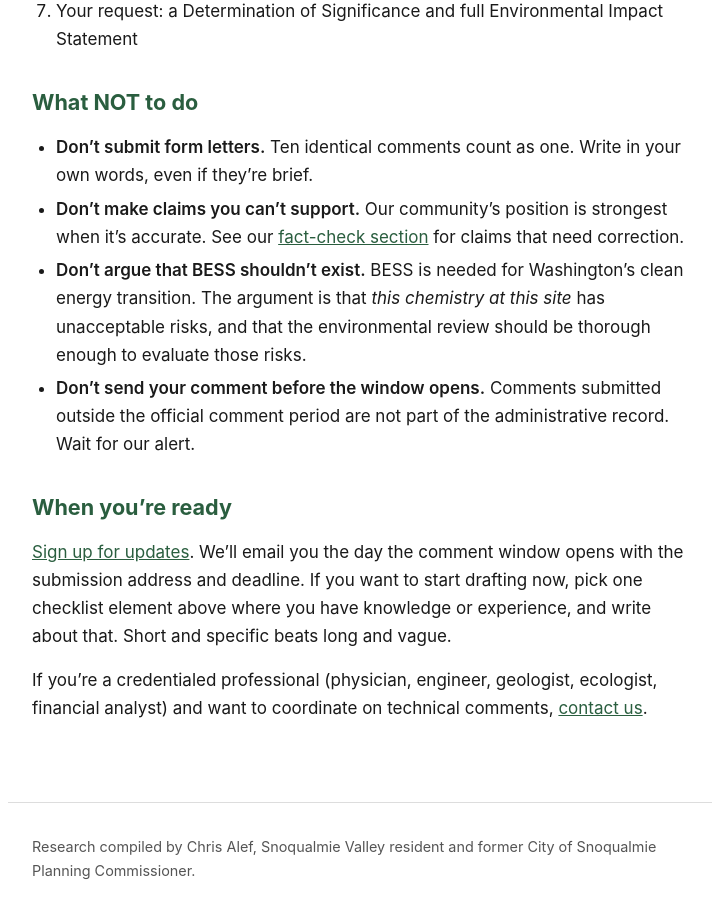
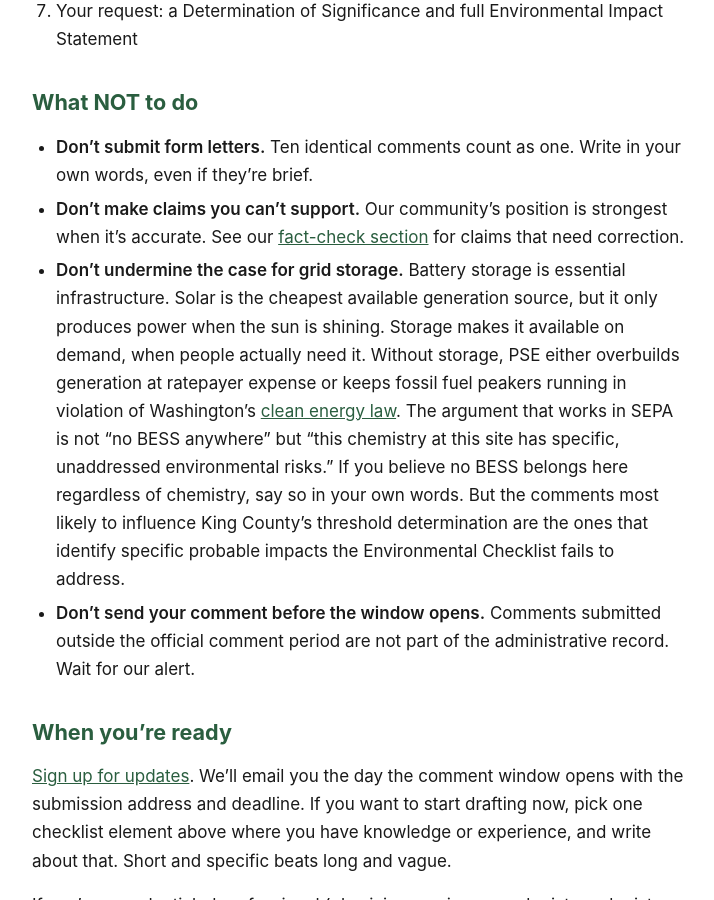
Before and after one commit to calef/cascadia-ridge-bess, a Jekyll site: the page built from _pages/sepa-comments.md, in a window 1280 px wide and 900 px high, scrolled down 4895 px. Shown: the whole window, without its empty margins (280-994 px from the left). Built offline with Jekyll 4.4.1, drawn with Linux system fonts in a browser that asks for light colours.

Commit message:
Deploy site 2026-03-24-212702

```diff
--- a/_pages/sepa-comments.md
+++ b/_pages/sepa-comments.md
@@ -94,7 +94,7 @@ Fire district capacity: King County Fire Protection District No. 38. No tabletop
 
 - **Don't submit form letters.** Ten identical comments count as one. Write in your own words, even if they're brief.
 - **Don't make claims you can't support.** Our community's position is strongest when it's accurate. See our [fact-check section](/faq#fact-check) for claims that need correction.
-- **Don't argue that BESS shouldn't exist.** BESS is needed for Washington's clean energy transition. The argument is that *this chemistry at this site* has unacceptable risks, and that the environmental review should be thorough enough to evaluate those risks.
+- **Don't undermine the case for grid storage.** Battery storage is essential infrastructure. Solar is the cheapest available generation source, but it only produces power when the sun is shining. Storage makes it available on demand, when people actually need it. Without storage, PSE either overbuilds generation at ratepayer expense or keeps fossil fuel peakers running in violation of Washington's [clean energy law](/ceta). The argument that works in SEPA is not "no BESS anywhere" but "this chemistry at this site has specific, unaddressed environmental risks." If you believe no BESS belongs here regardless of chemistry, say so in your own words. But the comments most likely to influence King County's threshold determination are the ones that identify specific probable impacts the Environmental Checklist fails to address.
 - **Don't send your comment before the window opens.** Comments submitted outside the official comment period are not part of the administrative record. Wait for our alert.
 
 ## When you're ready
```
